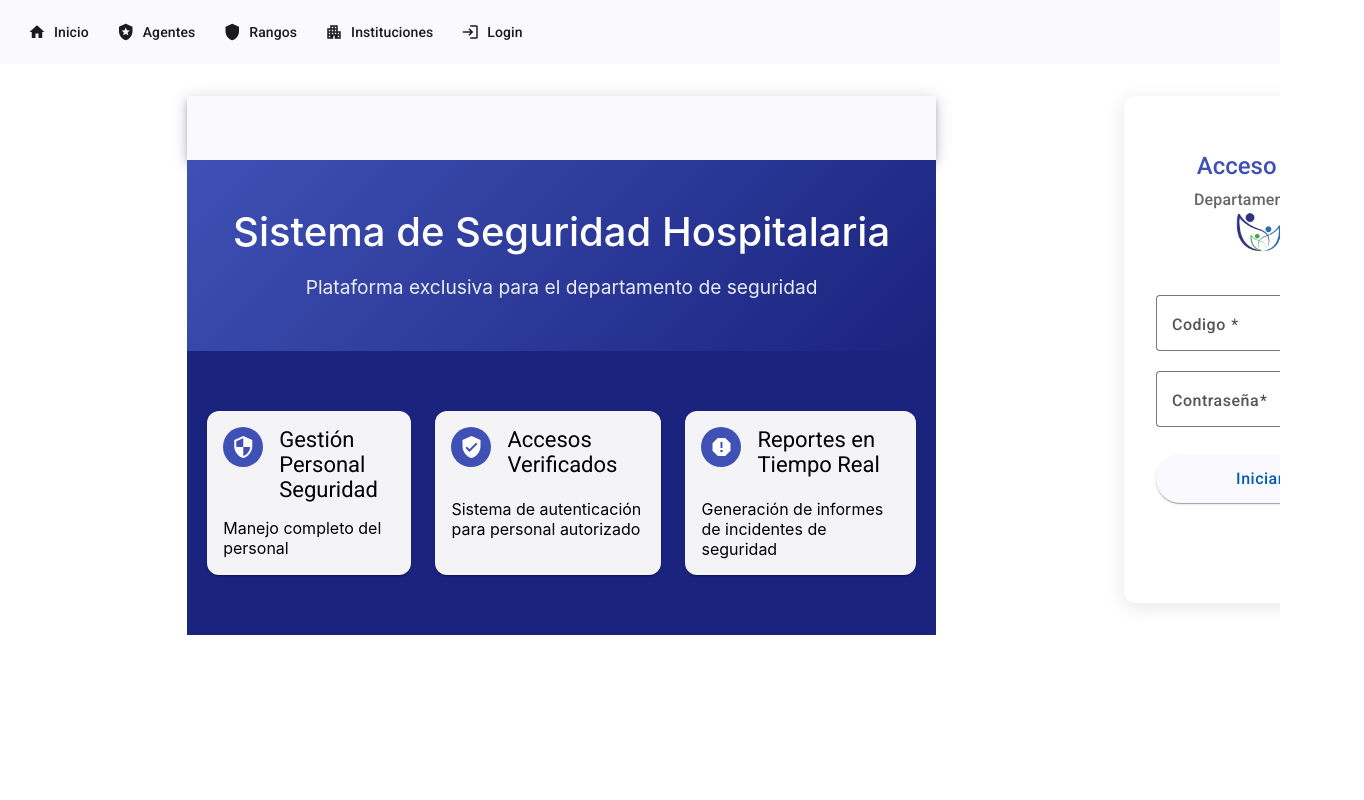
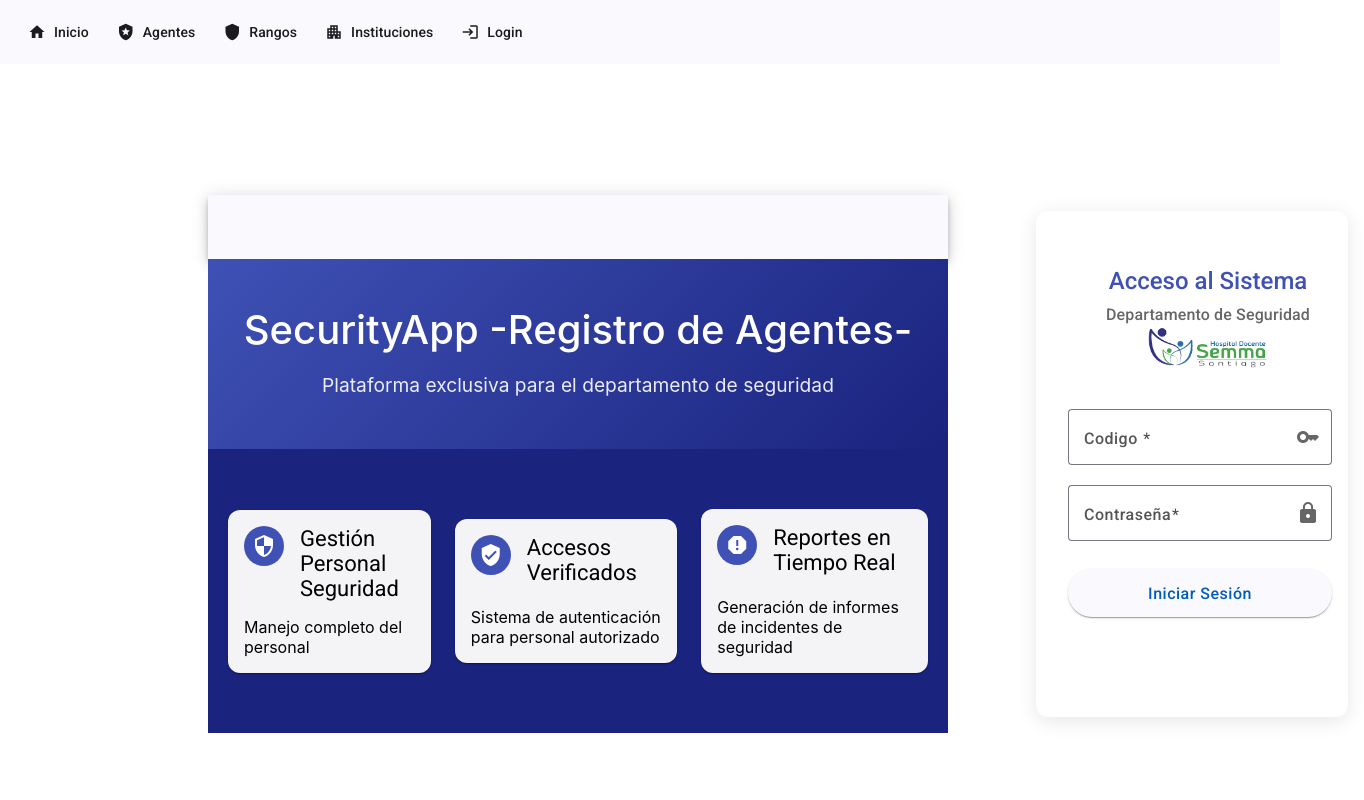
Before and after one commit to HospitalSemmaSD/SecurityApp, an Angular app in the folder SecAppFront/: page / in a window 1280 px wide. Shown: the top 800 px of the page, 1364 px wide, since content can reach past the window. Built offline with nearby package versions, Linux system fonts and the light colour scheme.

Commit message:
landing ready

```diff
--- a/SecAppFront/src/app/agents/agents-list/agents-list.component.css
+++ b/SecAppFront/src/app/agents/agents-list/agents-list.component.css
@@ -1,6 +1,7 @@
 
 .user-list {
-    display: inline-grid;
+    display: inline-flex;
+    justify-content: center;
     grid-template-columns: repeat(auto-fill, minmax(280px, 1fr));
     gap: 1.5rem;
     padding: 1rem;
--- a/SecAppFront/src/app/agents/agents-list/agents-list.component.html
+++ b/SecAppFront/src/app/agents/agents-list/agents-list.component.html
@@ -1,8 +1,4 @@
 <h2>Listado Agentes</h2>
-<button mat-flat-button routerLink="/create-agent">
-  <mat-icon>person_add</mat-icon> Crear Agente
-</button>
-<br /><br />
 
 <section>
   @if (agents.length === 0) {
@@ -10,7 +6,12 @@
     <img src="pendulum.gif" alt="" />
   </div>
 
-  }@else{ @for (agent of agents; track $index) {
+  }@else{
+  <button mat-flat-button routerLink="/create-agent">
+    <mat-icon>person_add</mat-icon> Crear Agente
+  </button>
+  <br /><br />
+  @for (agent of agents; track $index) {
   <div class="user-list">
     <mat-card class="user-card">
       <div class="user-header">
@@ -43,86 +44,5 @@
     </mat-card>
   </div>
 
-  <!-- <div class="user-list">
-    <mat-card class="user-card">
-      <div class="user-info">
-        <img
-          mat-card-avatar
-          [src]="agent.photo"
-          alt="Foto de {{ agent.name }}"
-          width="210"
-          height="250"
-        />
-        <div class="user-details">
-          <h3>{{ agent.name | uppercase }}</h3>
-          <p class="contact">Contacto: {{ agent.phone }}</p>
-          <p class="email">Email: {{ agent.email }}</p>
-          <p class="role">Rango: {{ agent.rangeName }}</p>
-        </div>
-      </div>
-      <mat-divider></mat-divider>
-      <div class="user-actions">
-        <button mat-flat-button>Ver Info</button>
-      </div>
-    </mat-card>
-  </div> -->
-
-  <!-- <div class="contenedorAgente">
-        <div
-          class="row"
-          style="display: inline-flex; flex-direction: row; gap: 10px"
-        >
-          <div>
-            <img
-              [src]="item.photo"
-              alt="Imagen de {{ item.name }}"
-              priority="$index === 0"
-              width="210"
-              height="250"
-            />
-          </div>
-
-          <div class="card-body">
-            <div>
-              <p style="font-weight: bold">{{ item.rangeName }}</p>
-              <p>{{ item.lastName | uppercase }}</p>
-              <p>{{ item.name | uppercase }}</p>
-              <p>Contacto: {{ item.phone }}</p>
-              <button mat-flat-button>Ver Info</button>
-            </div>
-          </div>
-        </div>
-      </div> -->
-  }
-
-  <!-- @for (item of agents; track $index) {
-  <div class="contenedorAgente">
-    <div
-      class="row"
-      style="display: inline-flex; flex-direction: row; gap: 10px"
-    >
-      <div>
-        <img
-          [src]="item.photo"
-          alt="Imagen de {{ item.name }}"
-          priority="$index === 0"
-          width="210"
-          height="250"
-        />
-      </div>
-
-      <div class="card-body">
-        <div>
-          <p style="font-weight: bold">{{ item.rangeName }}</p>
-          <p>{{ item.lastName | uppercase }}</p>
-          <p>{{ item.name | uppercase }}</p>
-          <p>Contacto: {{ item.phone }}</p>
-          <button mat-flat-button>Ver Info</button>
-        </div>
-      </div>
-    </div>
-  </div>
-  }  -->
-
-  }
+  } }
 </section>
--- a/SecAppFront/src/app/agents/agents-list/agents-list.component.ts
+++ b/SecAppFront/src/app/agents/agents-list/agents-list.component.ts
@@ -31,10 +31,9 @@ export class AgentsListComponent implements OnInit {
 
   constructor(private agentService: AgentServiceService) {}
   ngOnInit(): void {
-    this.getAgents();
-    // setTimeout(() => {
-    //   this.getAgents();
-    // }, 3000);
+    setTimeout(() => {
+      this.getAgents();
+    }, 3000);
   }
 
   getAgents() {
--- a/SecAppFront/src/app/home/home.component.css
+++ b/SecAppFront/src/app/home/home.component.css
@@ -1,11 +1,36 @@
-.container {
+.home-container {
   display: flex;
   flex-direction: row;
-  align-content: center;
-  height: 100vh;
-  width: 100vw;
-  margin-top: 1rem;
-  padding: 0;
+  justify-content: center;
+  align-items: stretch;
+  min-height: 100vh;
+  max-width: 1200px;
+  margin: 0 auto;
+  padding: 20px;
+  gap: 20px;
   box-sizing: border-box;
-  overflow: hidden;
 }
+
+.landing-side, .login-side {
+  flex: 1;
+  display: flex;
+  align-items: center;
+  justify-content: center;
+}
+
+.login-side {
+  max-width: 400px;
+}
+
+@media (max-width: 960px) {
+  .home-container {
+    flex-direction: column;
+    align-items: center;
+    text-align: center;
+  }
+
+  .login-side {
+    max-width: 90%;
+    margin-top: 30px;
+  }
+}
--- a/SecAppFront/src/app/home/home.component.html
+++ b/SecAppFront/src/app/home/home.component.html
@@ -1,4 +1,8 @@
-<div class="container">
-  <app-landing></app-landing>
-  <app-login></app-login>
+<div class="home-container">
+  <div class="landing-side">
+    <app-landing></app-landing>
+  </div>
+  <div class="login-side">
+    <app-login></app-login>
+  </div>
 </div>
--- a/SecAppFront/src/app/landing/landing.component.css
+++ b/SecAppFront/src/app/landing/landing.component.css
@@ -1,11 +1,16 @@
-  .landing-container {
+
+.landing-container {
       display: flex;
       flex-direction: column;
-
-      width: 80%;
+      justify-content: center;
+      align-items: center;
+      width: 100%;
       margin: 1rem;
       background-color: #1a237e;
       margin-left: 20%   ;
+
+
+
     }
 
     .header {
@@ -48,6 +53,9 @@
 
     .features {
       display: flex;
+      justify-content: center;
+      align-items: center;
+      padding: 20px;
       grid-template-columns: repeat(auto-fit, minmax(300px, 1fr));
       gap: 24px;
       padding: 60px 20px;
--- a/SecAppFront/src/app/landing/landing.component.html
+++ b/SecAppFront/src/app/landing/landing.component.html
@@ -4,7 +4,7 @@
 
     <div class="hero">
       <div class="hero-content">
-        <h1>Sistema de Seguridad Hospitalaria</h1>
+        <h1>SecurityApp -Registro de Agentes-</h1>
         <p class="subtitle">
           Plataforma exclusiva para el departamento de seguridad
         </p>
```
Also changed, not shown: 35 other files (tests, documents, lock files or other folders).
